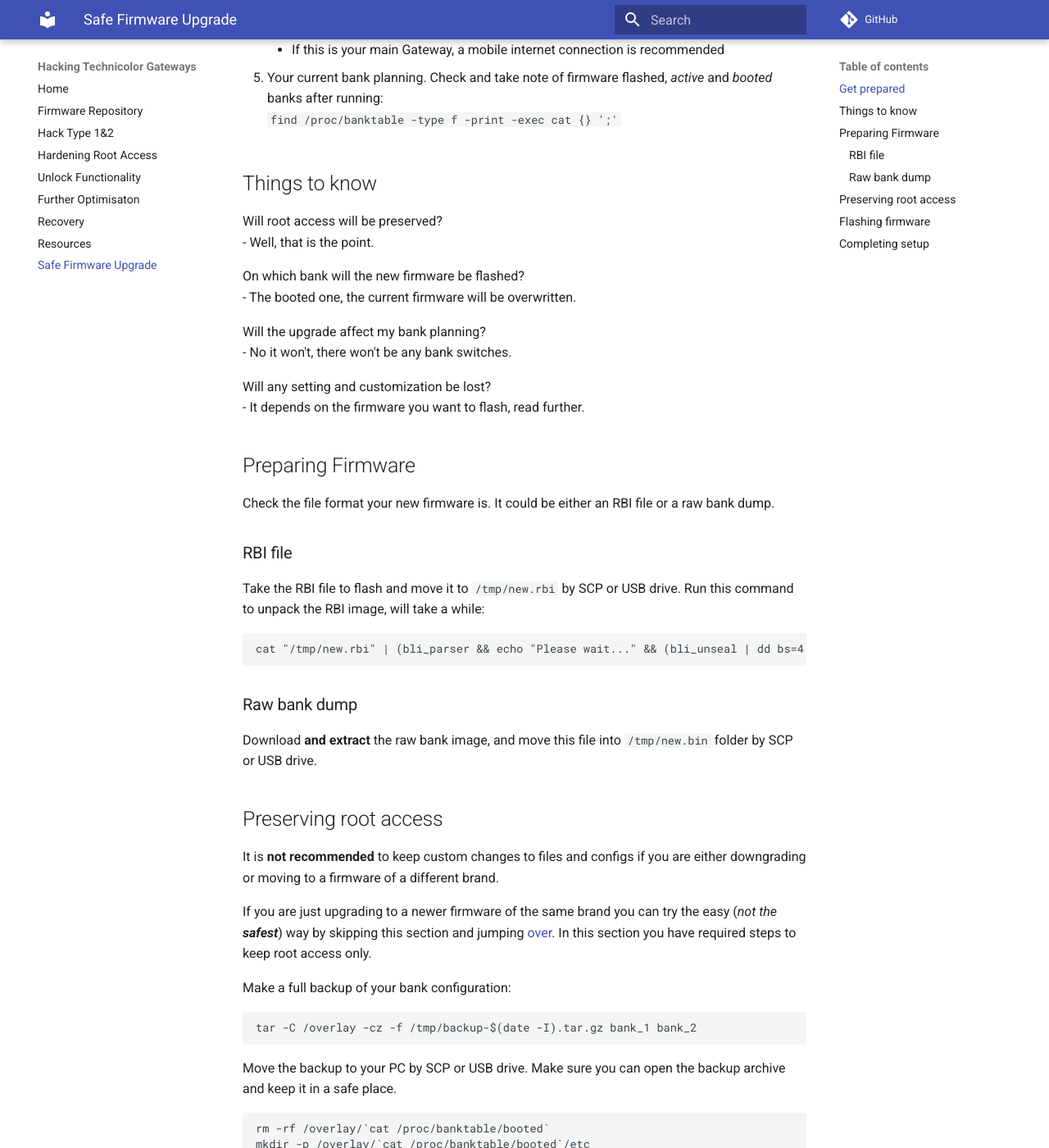
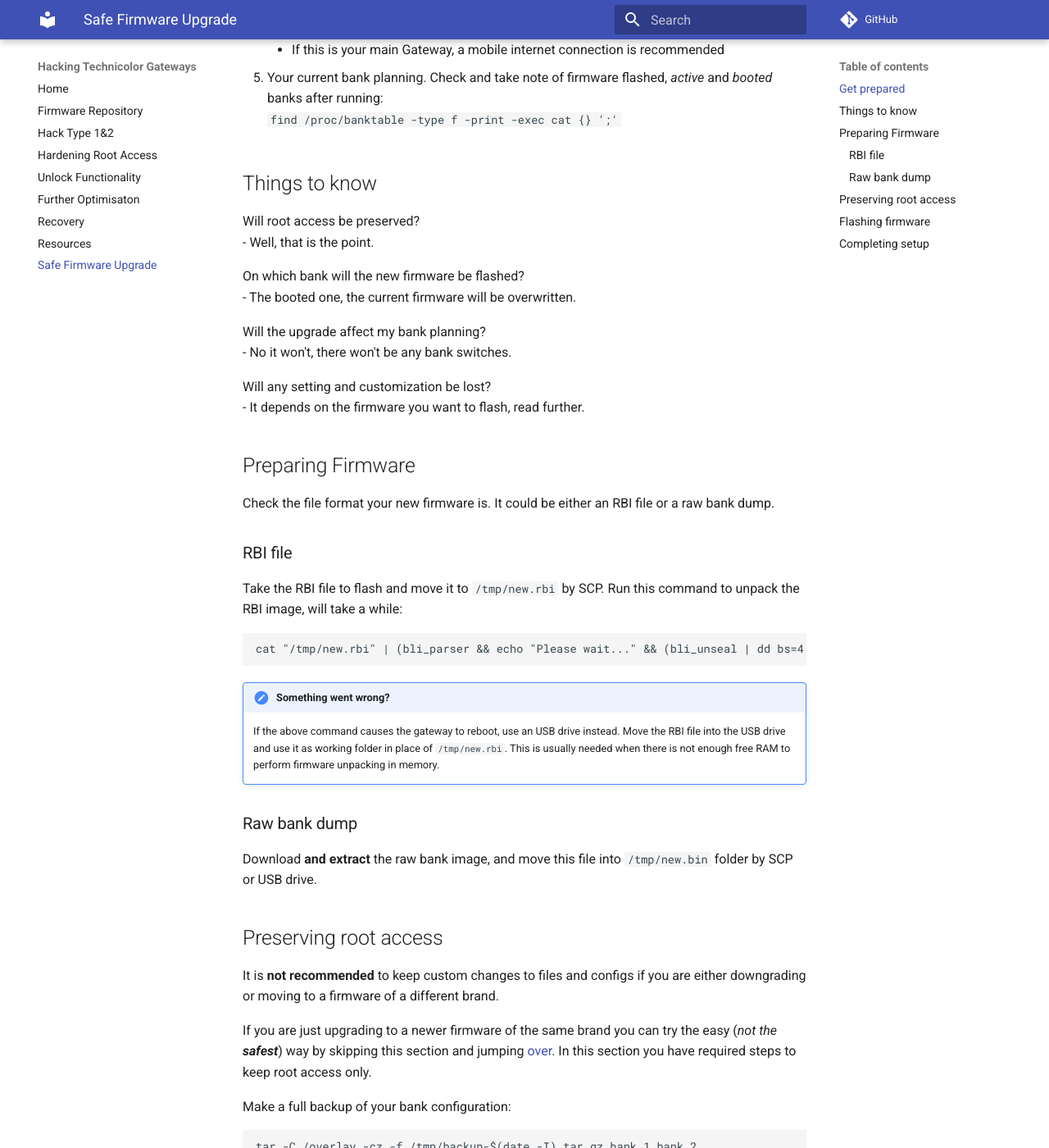
Before and after one commit to hack-technicolor/hack-technicolor, an MkDocs documentation site: the page built from docs/Safe Firmware Upgrade.md, in a window 1280 px wide and 1400 px high, scrolled down 685 px. Shown: the whole window at 82% size. Built offline with MkDocs 1.6.1 and Material for MkDocs 9.7.7, drawn with Linux system fonts in a browser that asks for light colours; comment, search, counter and statistics services are not loaded; some of the changed text lies outside the part shown.

Commit message:
Handle common problematic cases

````diff
--- a/docs/Safe Firmware Upgrade.md
+++ b/docs/Safe Firmware Upgrade.md
@@ -26,7 +26,7 @@
 
 ## Things to know
 
-Will root access will be preserved?
+Will root access be preserved?
   - Well, that is the point.
 
 On which bank will the new firmware be flashed?
@@ -44,11 +44,14 @@
 
 ### RBI file
 
-Take the RBI file to flash and move it to `/tmp/new.rbi` by SCP or USB drive. Run this command to unpack the RBI image, will take a while:
+Take the RBI file to flash and move it to `/tmp/new.rbi` by SCP. Run this command to unpack the RBI image, will take a while:
 
 ```bash
 cat "/tmp/new.rbi" | (bli_parser && echo "Please wait..." && (bli_unseal | dd bs=4 skip=1 seek=1 of="/tmp/new.bin"))
 ```
+
+!!! hint "Something went wrong?"
+    If the above command causes the gateway to reboot, use an USB drive instead. Move the RBI file into the USB drive and use it as working folder in place of `/tmp/new.rbi`. This is usually needed when there is not enough free RAM to perform firmware unpacking in memory.
 
 ### Raw bank dump
 
@@ -107,3 +110,6 @@
 ## Completing setup
 
 The Gateway should boot normally into the new firmware. You should still have root access at least. Make sure everything will be fine: read [Hardening Root Access](../Hardening%20Root%20Access/).
+
+!!! hint "Something went wrong?"
+    BOOTP usually allows you to recover in case of boot failure caused by bad firmware flashing. Chances of successful recovery are greater if you were on optimal bank plan.
````
